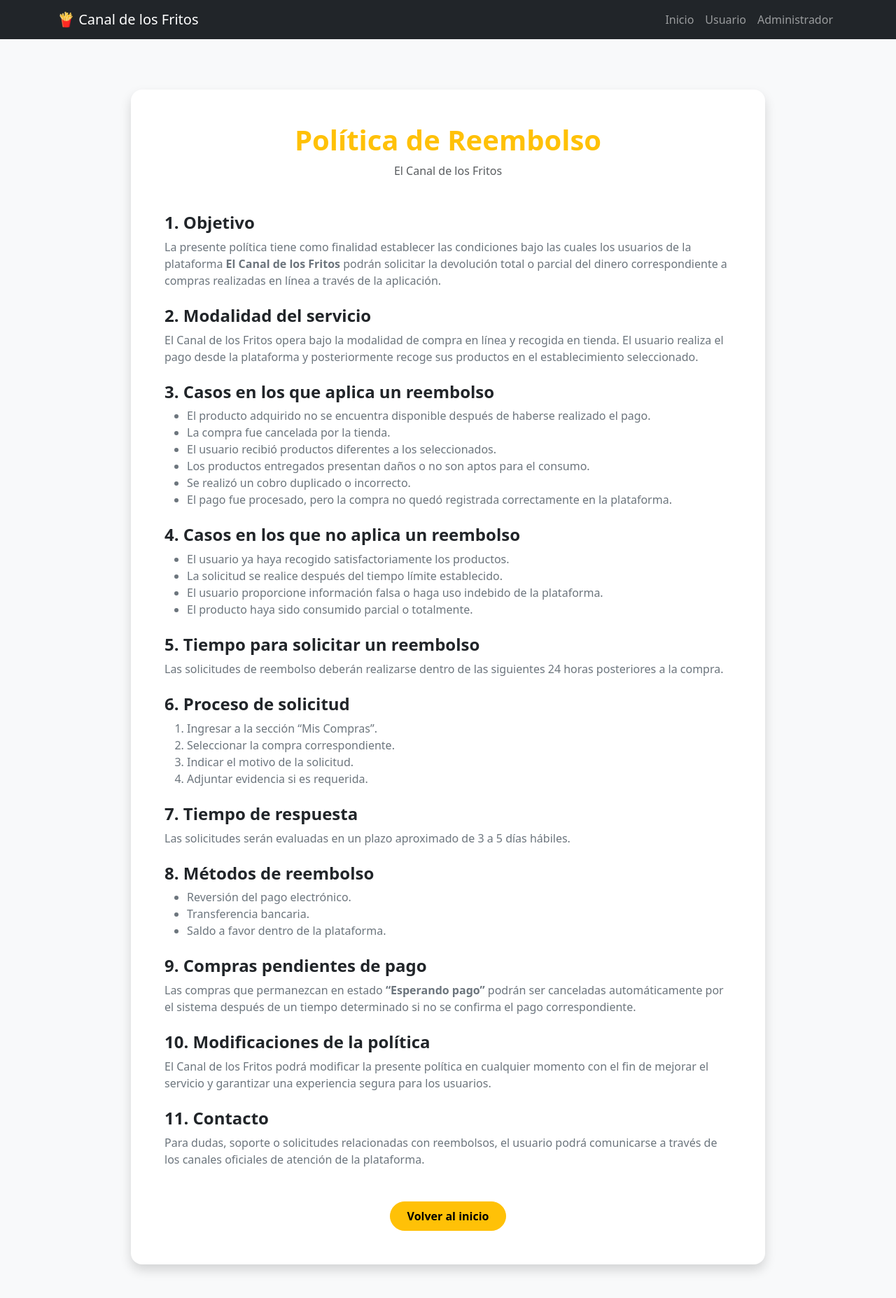
After one commit to Danielmadera05/Canal_Fritos, a Flask app: page /politica-reembolso in a window 1280 px wide. The commit adds this page. Shown: the whole page at 70% size. Run offline with Flask 3, Linux system fonts and the light colour scheme.

Commit message:
Politicas de cookies y reembolso

```diff
--- a/app.py
+++ b/app.py
@@ -1,6 +1,7 @@
 from flask import Flask
 from config import Config
 from extensions import db
+from flask import make_response, request # Importar make_response y request para manejar respuestas y solicitudes HTTP
 # Import blueprints from controllers
 from controllers.fritosController import fritos_bp
 from controllers.clienteController import auth_bp
--- a/controllers/carritoController.py
+++ b/controllers/carritoController.py
@@ -173,6 +173,10 @@ def pagar(id):
 
     return render_template("pago.html", pedido=pedido)
 
+@cart_bp.route("/politica-reembolso")
+def politica_reembolso():
+    return render_template("politica_reembolso.html")
+
 @cart_bp.route("/procesar_pago/<int:id>", methods=["POST"])
 def procesar_pago(id):
 
--- /dev/null
+++ b/templates/politica_reembolso.html
@@ -0,0 +1,248 @@
+{% extends "base.html" %}
+
+{% block content %}
+
+<div class="container py-5">
+
+    <div class="row justify-content-center">
+
+        <div class="col-lg-10">
+
+            <div class="card shadow border-0 rounded-4">
+
+                <div class="card-body p-5">
+
+                    <div class="text-center mb-5">
+
+                        <h1 class="fw-bold text-warning">
+                            Política de Reembolso
+                        </h1>
+
+                        <p class="text-muted">
+                            El Canal de los Fritos
+                        </p>
+
+                    </div>
+
+                    <div class="mb-4">
+
+                        <h4 class="fw-bold">
+                            1. Objetivo
+                        </h4>
+
+                        <p class="text-secondary">
+                            La presente política tiene como finalidad establecer las condiciones bajo las cuales los usuarios de la plataforma <strong>El Canal de los Fritos</strong> podrán solicitar la devolución total o parcial del dinero correspondiente a compras realizadas en línea a través de la aplicación.
+                        </p>
+
+                    </div>
+
+                    <div class="mb-4">
+
+                        <h4 class="fw-bold">
+                            2. Modalidad del servicio
+                        </h4>
+
+                        <p class="text-secondary">
+                            El Canal de los Fritos opera bajo la modalidad de compra en línea y recogida en tienda. El usuario realiza el pago desde la plataforma y posteriormente recoge sus productos en el establecimiento seleccionado.
+                        </p>
+
+                    </div>
+
+                    <div class="mb-4">
+
+                        <h4 class="fw-bold">
+                            3. Casos en los que aplica un reembolso
+                        </h4>
+
+                        <ul class="text-secondary">
+
+                            <li>
+                                El producto adquirido no se encuentra disponible después de haberse realizado el pago.
+                            </li>
+
+                            <li>
+                                La compra fue cancelada por la tienda.
+                            </li>
+
+                            <li>
+                                El usuario recibió productos diferentes a los seleccionados.
+                            </li>
+
+                            <li>
+                                Los productos entregados presentan daños o no son aptos para el consumo.
+                            </li>
+
+                            <li>
+                                Se realizó un cobro duplicado o incorrecto.
+                            </li>
+
+                            <li>
+                                El pago fue procesado, pero la compra no quedó registrada correctamente en la plataforma.
+                            </li>
+
+                        </ul>
+
+                    </div>
+
+                    <div class="mb-4">
+
+                        <h4 class="fw-bold">
+                            4. Casos en los que no aplica un reembolso
+                        </h4>
+
+                        <ul class="text-secondary">
+
+                            <li>
+                                El usuario ya haya recogido satisfactoriamente los productos.
+                            </li>
+
+                            <li>
+                                La solicitud se realice después del tiempo límite establecido.
+                            </li>
+
+                            <li>
+                                El usuario proporcione información falsa o haga uso indebido de la plataforma.
+                            </li>
+
+                            <li>
+                                El producto haya sido consumido parcial o totalmente.
+                            </li>
+
+                        </ul>
+
+                    </div>
+
+                    <div class="mb-4">
+
+                        <h4 class="fw-bold">
+                            5. Tiempo para solicitar un reembolso
+                        </h4>
+
+                        <p class="text-secondary">
+                            Las solicitudes de reembolso deberán realizarse dentro de las siguientes 24 horas posteriores a la compra.
+                        </p>
+
+                    </div>
+
+                    <div class="mb-4">
+
+                        <h4 class="fw-bold">
+                            6. Proceso de solicitud
+                        </h4>
+
+                        <ol class="text-secondary">
+
+                            <li>
+                                Ingresar a la sección “Mis Compras”.
+                            </li>
+
+                            <li>
+                                Seleccionar la compra correspondiente.
+                            </li>
+
+                            <li>
+                                Indicar el motivo de la solicitud.
+                            </li>
+
+                            <li>
+                                Adjuntar evidencia si es requerida.
+                            </li>
+
+                        </ol>
+
+                    </div>
+
+                    <div class="mb-4">
+
+                        <h4 class="fw-bold">
+                            7. Tiempo de respuesta
+                        </h4>
+
+                        <p class="text-secondary">
+                            Las solicitudes serán evaluadas en un plazo aproximado de 3 a 5 días hábiles.
+                        </p>
+
+                    </div>
+
+                    <div class="mb-4">
+
+                        <h4 class="fw-bold">
+                            8. Métodos de reembolso
+                        </h4>
+
+                        <ul class="text-secondary">
+
+                            <li>
+                                Reversión del pago electrónico.
+                            </li>
+
+                            <li>
+                                Transferencia bancaria.
+                            </li>
+
+                            <li>
+                                Saldo a favor dentro de la plataforma.
+                            </li>
+
+                        </ul>
+
+                    </div>
+
+                    <div class="mb-4">
+
+                        <h4 class="fw-bold">
+                            9. Compras pendientes de pago
+                        </h4>
+
+                        <p class="text-secondary">
+                            Las compras que permanezcan en estado <strong>“Esperando pago”</strong> podrán ser canceladas automáticamente por el sistema después de un tiempo determinado si no se confirma el pago correspondiente.
+                        </p>
+
+                    </div>
+
+                    <div class="mb-4">
+
+                        <h4 class="fw-bold">
+                            10. Modificaciones de la política
+                        </h4>
+
+                        <p class="text-secondary">
+                            El Canal de los Fritos podrá modificar la presente política en cualquier momento con el fin de mejorar el servicio y garantizar una experiencia segura para los usuarios.
+                        </p>
+
+                    </div>
+
+                    <div class="mb-4">
+
+                        <h4 class="fw-bold">
+                            11. Contacto
+                        </h4>
+
+                        <p class="text-secondary">
+                            Para dudas, soporte o solicitudes relacionadas con reembolsos, el usuario podrá comunicarse a través de los canales oficiales de atención de la plataforma.
+                        </p>
+
+                    </div>
+
+                    <div class="text-center mt-5">
+
+                        <a href="{{ url_for('tienda.listar_tiendas') }}"
+                           class="btn btn-warning px-4 py-2 rounded-pill fw-bold">
+
+                            Volver al inicio
+
+                        </a>
+
+                    </div>
+
+                </div>
+
+            </div>
+
+        </div>
+
+    </div>
+
+</div>
+
+{% endblock %}
```
Also changed, not shown: config.py (+14 -14 lines), controllers/tiendaController.py (+42 -2 lines), templates/pago.html (+11 -0 lines), templates/politicas_cookies.html (added, +52 -0 lines), templates/tiendas.html (+39 -0 lines).
